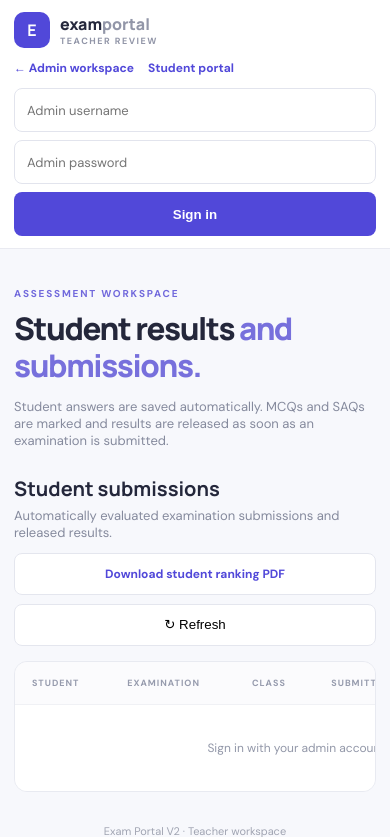
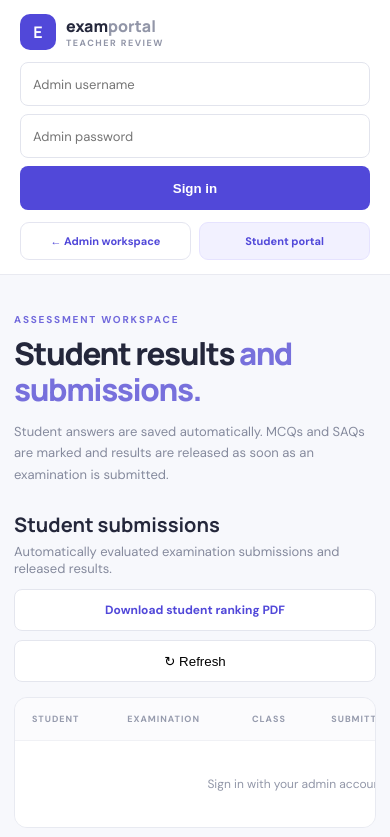
Before and after one commit to sayandas-eng/exam-portal-v2, a Flask app: page /teacher in a window 390 px wide. Shown: the top 837 px of the page. Run offline with Flask 3, Linux system fonts and the light colour scheme; some libraries are stand-ins or nearby versions.

Commit message:
Fix teacher navigation spacing and responsive header layout

```diff
--- a/static/teacher.css
+++ b/static/teacher.css
@@ -37,3 +37,23 @@ button,a,input,textarea{touch-action:manipulation}
 .head-actions{display:flex;align-items:center;gap:9px}.ranking-download{display:inline-block;text-decoration:none;color:#5148d9;font-size:12px;font-weight:700;white-space:nowrap}.ranking-download:hover{background:#f2f1ff}@media(max-width:650px){.head-actions{width:100%;flex-direction:column}.head-actions>*{width:100%;text-align:center;min-height:42px;display:flex;align-items:center;justify-content:center}}
 
 .teacher-back-links{display:flex;gap:14px;align-items:center;margin-left:auto;margin-right:18px}.teacher-back-links a{color:#5148d9;text-decoration:none;font-size:12px;font-weight:700;white-space:nowrap}.teacher-back-links a:hover{text-decoration:underline}@media(max-width:650px){.teacher-back-links{width:100%;margin:0;justify-content:flex-start;flex-wrap:wrap}}
+
+/* Clear, spaced navigation in the teacher header */
+header{gap:24px}
+.teacher-back-links{display:flex!important;align-items:center;justify-content:center;gap:10px!important;margin:0 auto 0 28px!important;flex:0 0 auto}
+.teacher-back-links a{display:inline-flex;align-items:center;justify-content:center;min-height:38px;padding:9px 14px;border:1px solid #e4e5f0;border-radius:9px;background:#fff;color:#5148d9;font-size:12px;font-weight:700;line-height:1;text-decoration:none;white-space:nowrap}
+.teacher-back-links a:hover{background:#f3f2ff;border-color:#d7d4ff;text-decoration:none}
+.teacher-back-links .nav-student{background:#f2f1ff;border-color:#e6e3ff}
+#connected-panel{display:flex;align-items:center;gap:12px;margin-left:auto;white-space:nowrap}
+.intro h1{line-height:1.15}
+.intro p:last-child{max-width:900px;line-height:1.65}
+@media(max-width:850px){
+ header{height:auto;min-height:76px;flex-wrap:wrap;padding:14px 20px;gap:12px}
+ .teacher-back-links{order:3;width:100%;margin:0!important;justify-content:flex-start}
+ #connected-panel{margin-left:auto}
+}
+@media(max-width:520px){
+ .teacher-back-links{gap:8px!important}
+ .teacher-back-links a{flex:1;padding:9px 8px;font-size:11px}
+ #connected-panel{width:100%;margin-left:0;justify-content:space-between;white-space:normal}
+}
```
